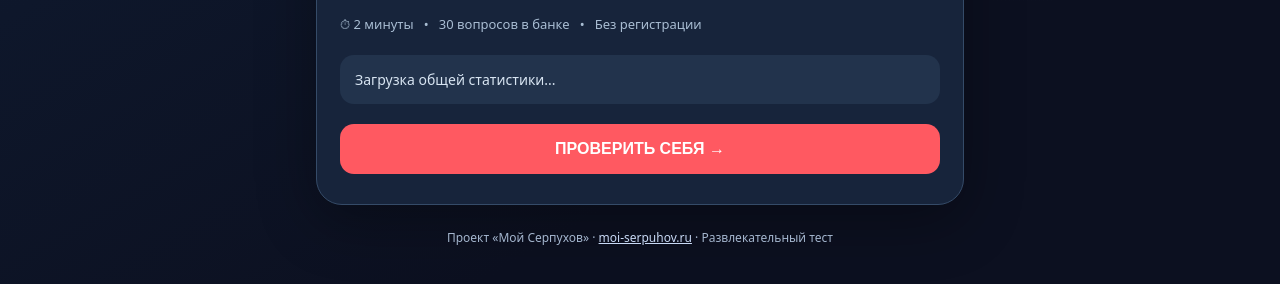
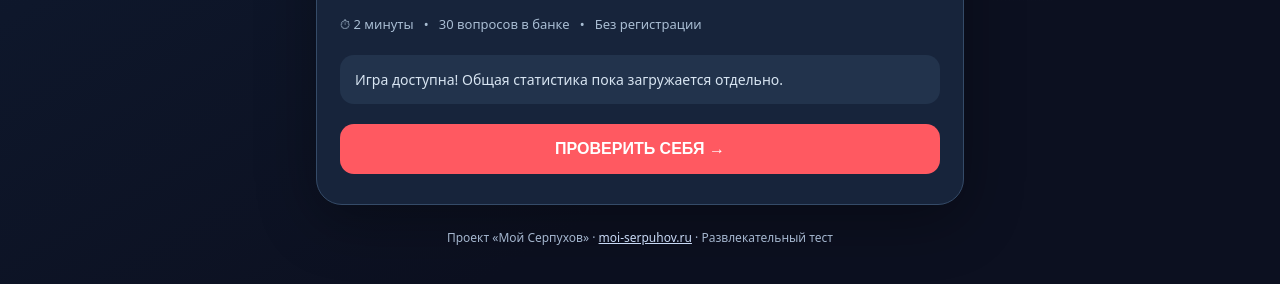
Before and after one commit to andreikuzmin1996-cloud/moy-serpukhov-priemnaya, a plain HTML site: page quiz/index.html in a window 1280 px wide. Shown: the part 520-804 px from the top of the page. Drawn offline with Linux system fonts and the light colour scheme; no server answers.

Commit message:
Fix quiz JavaScript syntax and randomized replay

```diff
--- a/quiz/index.html
+++ b/quiz/index.html
@@ -72,12 +72,11 @@ const tier=n=>n===10?["ЛЕГЕНДА СЕРПУХОВА","Да ты здесь,
 function finish(){show("finish");let n=picks.filter((x,i)=>x===round[i].c).length;let [name,desc]=tier(n);$("score").textContent=n*10+"%";$("rank").textContent=name;$("description").textContent=desc;$("review").replaceChildren();round.forEach((q,i)=>{let d=document.createElement("div");d.textContent=(picks[i]===q.c?"✅ ":"❌ ")+q.why;$("review").append(d)});drawCard(n,name,desc);sendResult();try{let st=JSON.parse(localStorage.getItem("serpuhovQuizStats")||"{\"plays\":0,\"perfect\":0,\"best\":0}");st.plays++;if(n===10)st.perfect++;st.best=Math.max(st.best,n);localStorage.setItem("serpuhovQuizStats",JSON.stringify(st));$("localStats").textContent="На этом устройстве: "+st.plays+" прохождений · "+st.perfect+" результатов 100% · лучший результат "+st.best*10+"%. Общий рейтинг игроков появится после подключения серверной статистики."}catch(e){$("localStats").textContent="Общий рейтинг игроков появится после подключения серверной статистики."}}
 async function loadStats(){try{const r=await fetch(STATS_URL,{cache:"no-store"});if(!r.ok)throw Error("Stats "+r.status);const st=await r.json();$("globalStart").textContent=st.total?"Игру прошли "+st.total+" раз · 100% набрали "+st.perfect+" раз. Сможешь лучше?":"Стань одним из первых игроков! Общая статистика только начинает собираться."}catch(e){$("globalStart").textContent="Игра доступна! Общая статистика пока загружается отдельно."}}
 async function sendResult(){const box=$("globalFinish");box.textContent="Сохраняем результат в общегородской статистике...";try{const ids=round.map(q=>questions.indexOf(q));const runId=crypto.randomUUID();const r=await fetch(STATS_URL,{method:"POST",headers:{"Content-Type":"application/json"},body:JSON.stringify({ids,picks,runId})});const st=await r.json();if(!r.ok)throw Error(st.error||"Не удалось сохранить");box.textContent="🏆 Всего прохождений: "+st.total+" · Результатов 100%: "+st.perfect+" · Средний балл: "+st.average+"%. Твой результат не ниже, чем у "+st.percentile+"% прохождений (включая твой)."}catch(e){box.textContent="Результат на карточке сохранён. Общегородская статистика сейчас недоступна: "+(e.message||"ошибка")}}
-}
 loadStats();
 function drawCard(n,name,desc){let c=$("picture"),g=c.getContext("2d");g.fillStyle="#0d1526";g.fillRect(0,0,1080,1350);let grd=g.createLinearGradient(0,0,1080,1100);grd.addColorStop(0,"#1d3555");grd.addColorStop(1,"#0a1020");g.fillStyle=grd;g.fillRect(34,34,1012,1282);g.strokeStyle="#556d8b";g.lineWidth=3;g.strokeRect(54,54,972,1242);g.textAlign="center";g.fillStyle="#ffffff";g.font="bold 45px Arial";g.fillText("МОЙ СЕРПУХОВ",540,140);g.fillStyle="#ff6971";g.font="bold 35px Arial";g.fillText("10 СЛУЧАЙНЫХ ВОПРОСОВ ИЗ 30",540,215);g.font="170px Arial";g.fillText("🦚",540,470);g.fillStyle="#ff6269";g.font="bold 220px Arial";g.fillText((n*10)+"%",540,730);g.fillStyle="#ffffff";g.font="bold 53px Arial";wrap(g,name,540,835,870,63);g.fillStyle="#b8cde5";g.font="34px Arial";wrap(g,desc,540,1020,870,45);g.strokeStyle="#445d7b";g.beginPath();g.moveTo(130,1160);g.lineTo(950,1160);g.stroke();g.font="bold 37px Arial";g.fillStyle="#ffffff";g.fillText("А ТЫ СМОЖЕШЬ БОЛЬШЕ?",540,1210);g.font="30px Arial";g.fillStyle="#ff9398";g.fillText("moi-serpuhov.ru/quiz/",540,1270);$("preview").src=c.toDataURL("image/png")}
 function wrap(g,txt,x,y,max,line){let words=txt.split(" "),s="",lines=[];words.forEach(w=>{let t=s?s+" "+w:w;if(g.measureText(t).width>max&&s){lines.push(s);s=w}else s=t});if(s)lines.push(s);lines.forEach((s,i)=>g.fillText(s,x,y+i*line))}
 function blob(){return new Promise(resolve=>$("picture").toBlob(resolve,"image/png"))}
 $("save").onclick=async()=>{let b=await blob();if(!b)return;let a=document.createElement("a");a.href=URL.createObjectURL(b);a.download="moy-serpuhov-kviz.png";a.click();setTimeout(()=>URL.revokeObjectURL(a.href),1000)};
 $("share").onclick=async()=>{let n=picks.filter((x,i)=>x===round[i].c).length;let txt="Я набрал "+(n*10)+"% в тесте «Насколько ты серпухович?» А ты?";let url="https://moi-serpuhov.ru/quiz/";try{let b=await blob();let f=new File([b],"moy-serpuhov.png",{type:"image/png"});if(navigator.canShare&&navigator.canShare({files:[f]})){await navigator.share({files:[f],text:txt,url});return}if(navigator.share){await navigator.share({text:txt,url});return}}catch(e){if(e.name==="AbortError")return}try{await navigator.clipboard.writeText(txt+" "+url);$("share").textContent="✓ Ссылка скопирована"}catch(e){prompt("Скопируй ссылку:",url)}};
-$("retry").onclick=()=>{idx=0;picks=[];show("game");render()};$("home").onclick=()=>location.href="/";
+$("retry").onclick=()=>{newRound();show("game");render()};$("home").onclick=()=>location.href="/";
 </script></body></html>
```
